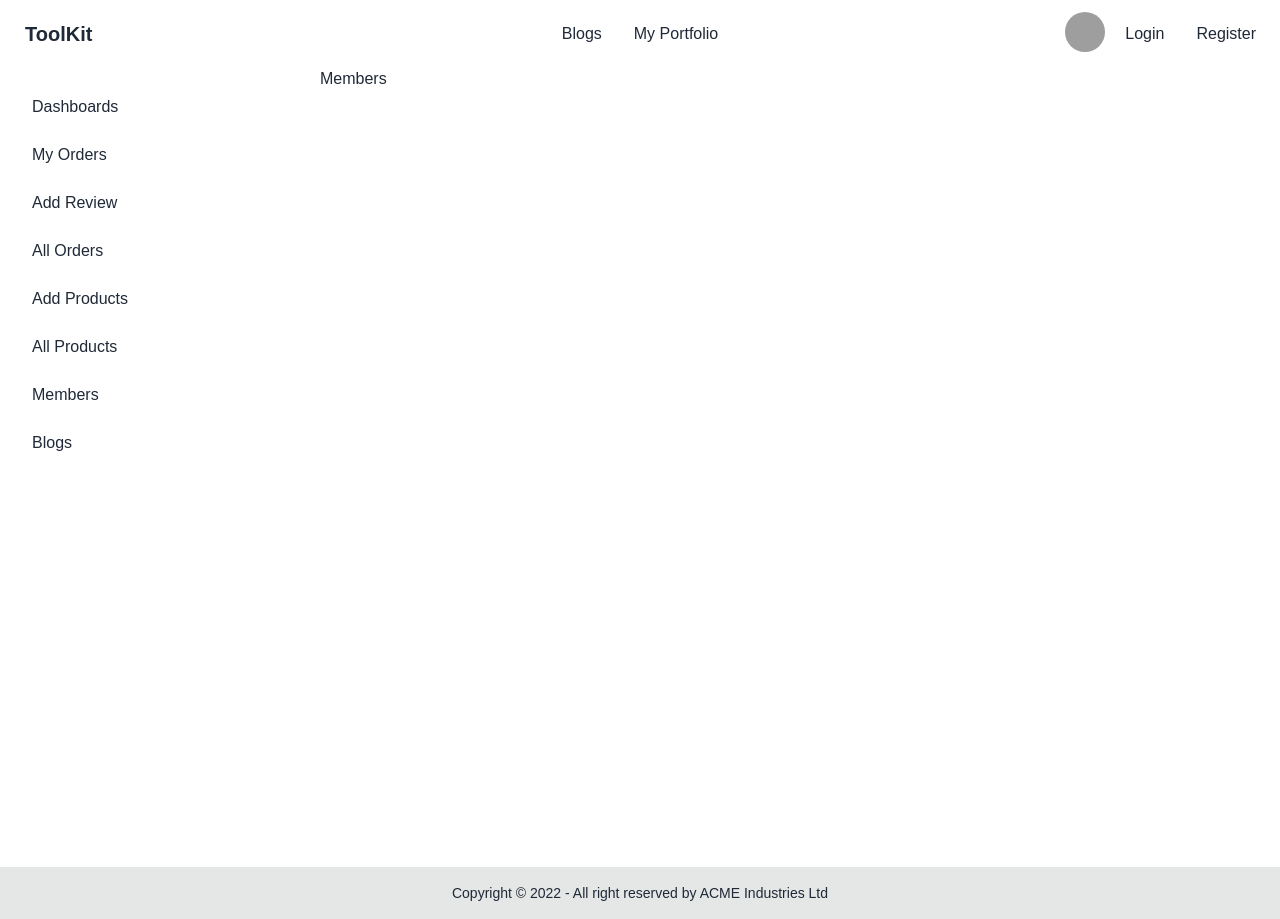
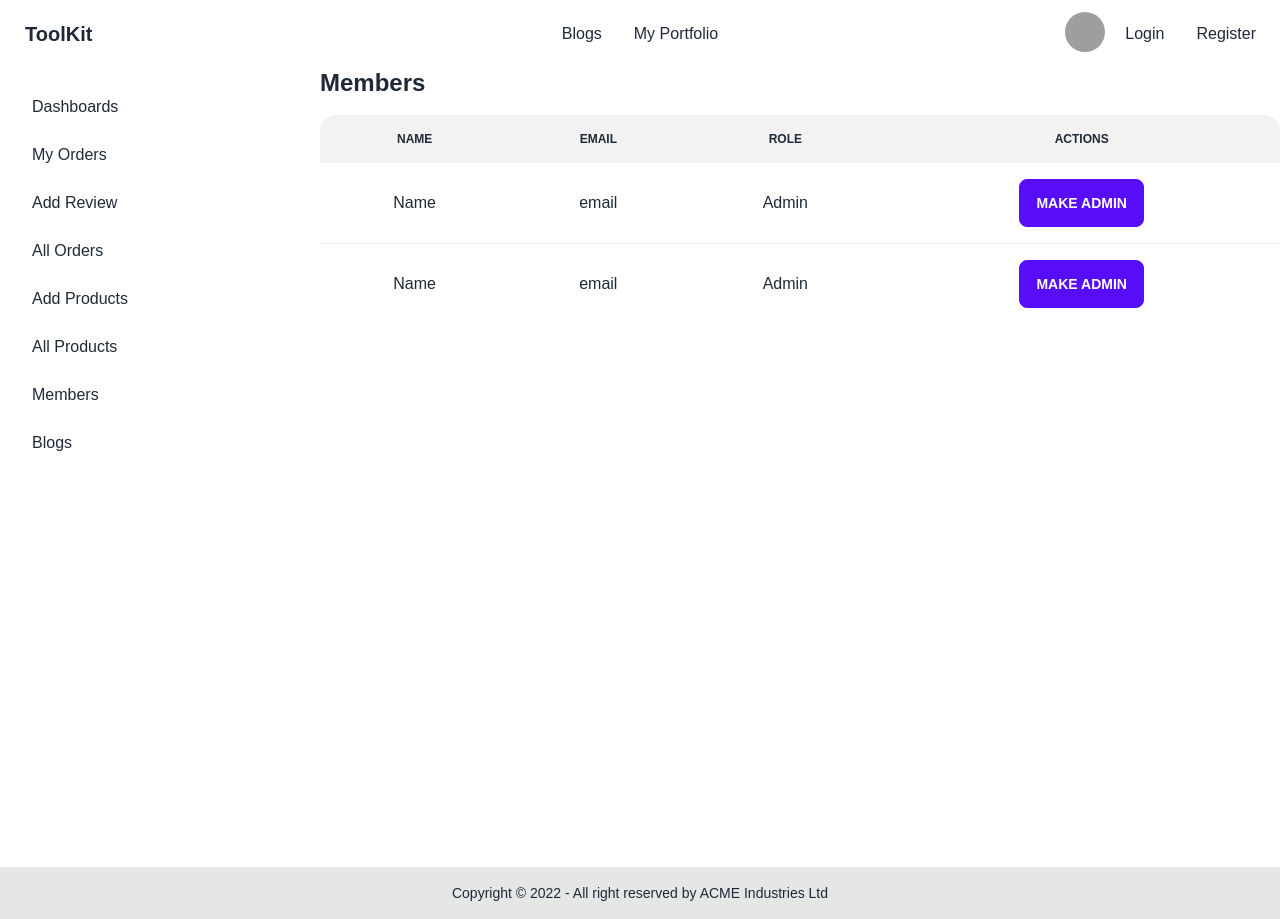
Before and after one commit to nhridoy/manufacturer-website-client-side, a React (Create React App) app: page /dashboard/members in a window 1280 px wide. Built offline with nearby package versions, Linux system fonts and the light colour scheme; grey boxes are pictures that could not be loaded.

Commit message:
Members Page

```diff
--- a/src/pages/Members/Members.js
+++ b/src/pages/Members/Members.js
@@ -1,6 +1,42 @@
 import React from "react";
 
 const Members = () => {
-  return <div>Members</div>;
+  return (
+    <div>
+      <div className="flex justify-between items-center mb-4">
+        <h1 className="text-2xl font-semibold">Members</h1>
+      </div>
+      <div className="table-responsive">
+        <table className="table table-bordered w-full text-center">
+          <thead>
+            <tr>
+              <th>Name</th>
+              <th>Email</th>
+              <th>Role</th>
+              <th>Actions</th>
+            </tr>
+          </thead>
+          <tbody>
+            <tr>
+              <td>Name</td>
+              <td>email</td>
+              <td>Admin</td>
+              <td>
+                <button className="btn btn-primary">Make Admin</button>
+              </td>
+            </tr>
+            <tr>
+              <td>Name</td>
+              <td>email</td>
+              <td>Admin</td>
+              <td>
+                <button className="btn btn-primary">Make Admin</button>
+              </td>
+            </tr>
+          </tbody>
+        </table>
+      </div>
+    </div>
+  );
 };
 export default Members;
```
